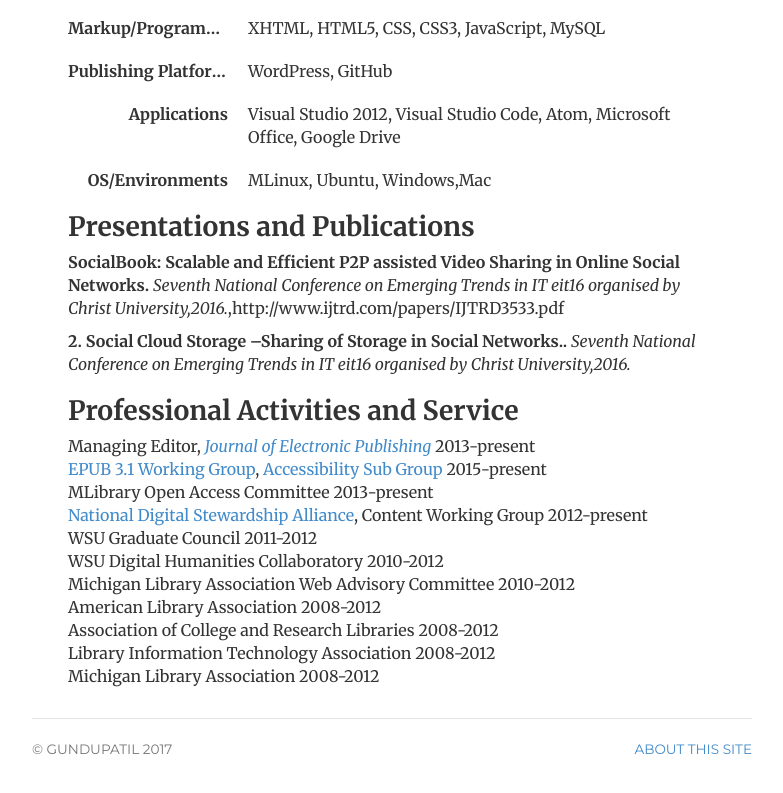
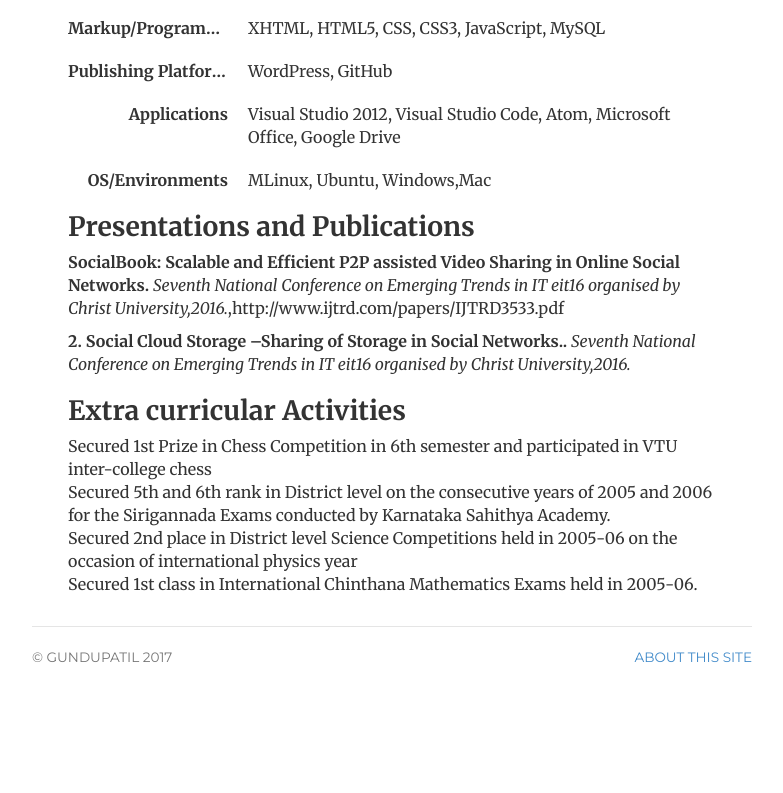
Before and after one commit to gundupatil/gundupatil.github.io, a plain HTML site: page cv/index.html in a window 1280 px wide. Shown: the part 1390-2183 px from the top of the page, without its empty margins (248-1031 px from the left). After the commit the page ends 2109 px from the top, so only its background shows below. Drawn offline with nearby package versions, Linux system fonts and the light colour scheme; a script that the page names is missing.

Commit message:
Update index.html

```diff
--- a/cv/index.html
+++ b/cv/index.html
@@ -121,19 +121,13 @@
 					<p><strong>2.	Social Cloud Storage –Sharing of Storage in Social Networks..</strong> <em>Seventh National Conference on Emerging Trends in IT eit16 organised by Christ University,2016.</em> </p>
 
 
-				<h2>Professional Activities and Service</h2>
+				<h2>Extra curricular Activities</h2>
 				<ul class="list-unstyled">
-					<li>Managing Editor, <em><a href="http://www.journalofelectronicpublishing.org/" title="Journal of Electronic Publishing">Journal of Electronic Publishing</a></em> 2013-present</li>
-					<li><a href="https://github.com/IDPF/epub-revision/wiki/EPUB-3.1" title="EPUB 3.1 Working Group">EPUB 3.1 Working Group</a>, <a href="https://github.com/daisy/epub-revision-a11y/wiki" title="Accessibility Sub Group">Accessibility Sub Group</a> 2015-present</li>
-					<li>MLibrary Open Access Committee 2013-present</li>
-					<li><a href="http://www.digitalpreservation.gov/ndsa" title="National Digital Stewardship Alliance">National Digital Stewardship Alliance</a>, Content Working Group 2012-present</li>
-					<li>WSU Graduate Council 2011-2012</li>
-					<li>WSU Digital Humanities Collaboratory 2010-2012</li>
-					<li>Michigan Library Association Web Advisory Committee 2010-2012</li>
-					<li>American Library Association 2008-2012</li>
-					<li>Association of College and Research Libraries 2008-2012</li>
-					<li>Library Information Technology Association 2008-2012</li>
-					<li>Michigan Library Association 2008-2012</li>
+					<li>Secured 1st Prize in Chess Competition in 6th semester and participated in VTU inter-college chess</li>
+					<li>Secured 5th and 6th rank in District level on the consecutive years of 2005 and 2006 for the Sirigannada Exams conducted by Karnataka Sahithya Academy.</li>
+					<li>Secured 2nd place in District level Science Competitions held in 2005-06 on the occasion of international physics year</li>
+					<li>Secured 1st class in International Chinthana Mathematics Exams held in 2005-06.</li>
+
 				</ul>
 
 </div>
```
